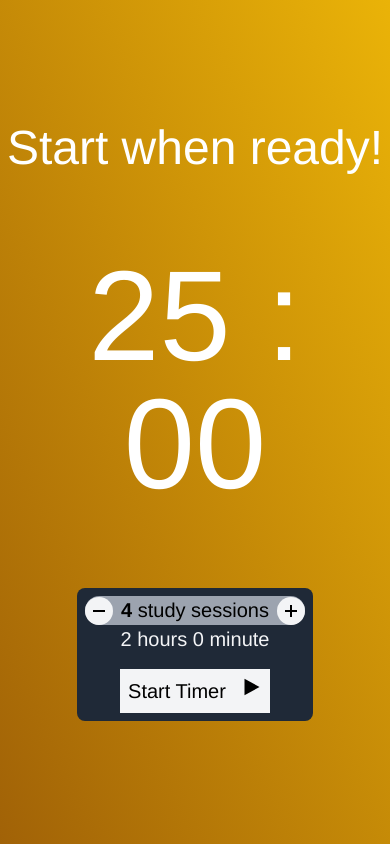
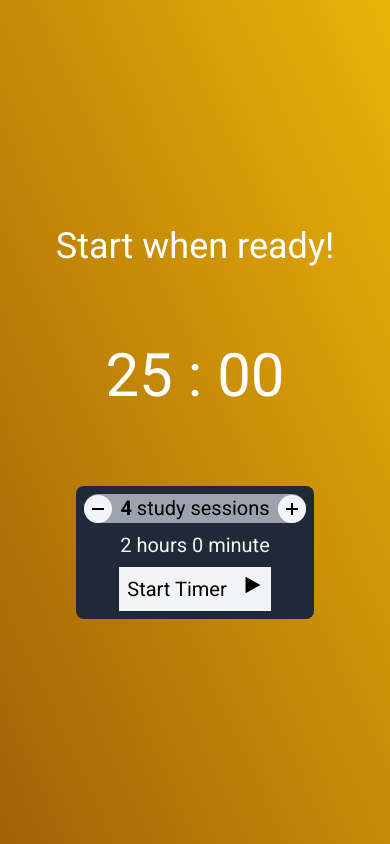
Before and after one commit to Seysa/timer, a Vue app: page / in a window 390 px wide. Built offline with nearby package versions, Linux system fonts and the light colour scheme.

Commit message:
fix scaling for phones

```diff
--- a/package.json
+++ b/package.json
@@ -9,6 +9,7 @@
   },
   "dependencies": {
     "core-js": "^3.6.5",
+    "typeface-roboto": "^1.1.13",
     "vue": "^3.0.0",
     "vue-router": "^4.0.0-0",
     "webpack": "^5.65.0"
--- a/src/App.vue
+++ b/src/App.vue
@@ -1,18 +1,16 @@
 <template>
   <div
-    class="wrapper h-screen w-full flex flex-col justify-center gap-20 items-center"
-    :class="{
-      idle: !running,
-      work: running && workMode,
-      break: running && !workMode,
-    }"
+    class="wrapper h-screen font-roboto w-full flex flex-col justify-center gap-20 items-center"
+    :class="activityColor"
   >
     <div id="status">
-      <h1 v-if="!running" class="text-5xl text-white">Start when ready!</h1>
-      <h1 v-else-if="workMode" class="text-7xl text-white font-bold">work</h1>
-      <h1 v-else class="text-7xl text-white font-bold">pause</h1>
+      <h1 v-if="!running" class="text-4xl sm:text-5xl text-white text-center">
+        Start when ready!
+      </h1>
+      <h1 v-else-if="workMode" class="status">work</h1>
+      <h1 v-else class="status">pause</h1>
     </div>
-    <div id="time" class="text-9xl text-white mx-auto text-center">
+    <div id="time" class="text-6xl sm:text-9xl text-white mx-auto text-center">
       <span id="minutes">{{ toTwoDigits(minutes) }}</span>
       :
       <span id="seconds">{{ toTwoDigits(seconds) }}</span>
@@ -20,7 +18,7 @@
 
     <div
       id="controls"
-      class="flex flex-col justify-center items-center gap-4 bg-gray-800 p-2 text-xl rounded-lg text-gray-100"
+      class="flex flex-col justify-center items-center gap-2 bg-gray-800 p-2 text-xl rounded-lg text-gray-100"
     >
       <div id="sessions" v-if="!running">
         <div id="modifysessions" class="bg-gray-400 text-black rounded-full">
@@ -36,9 +34,9 @@
             <img src="./assets/img/plus.svg" alt="+" />
           </button>
         </div>
-        <div id="totaltime" class="text-center">
-          {{ minutesToHourMinutes(periods * 30) }}
-        </div>
+      </div>
+      <div id="totaltime" v-if="!running" class="text-center">
+        {{ minutesToHourMinutes(periods * 30) }}
       </div>
       <button
         class="bg-gray-100 p-2 text-black flex gap-4"
@@ -75,6 +73,19 @@ const workMode = ref(true);
 const periods = ref(4);
 const minutes = ref(WORK_MINUTES);
 const seconds = ref(0);
+
+const activityColor = computed(() => {
+  const res = ["bg-gradient-to-tr"];
+  if (!running.value) {
+    res.push("from-yellow-700", "to-yellow-500");
+  } else if (workMode.value) {
+    res.push("from-red-800", "to-red-500");
+  } else {
+    // is pause
+    res.push("from-green-800", "to-green-500");
+  }
+  return res;
+});
 
 function restartTimer() {
   minutes.value = WORK_MINUTES;
@@ -154,19 +165,7 @@ function stopTimer() {
   @apply bg-gray-100 text-white w-7 p-2 rounded-full hover:bg-white transition-colors;
 }
 
-.work {
-  @apply bg-gradient-to-tr from-red-800 to-red-500;
-}
-
-.break {
-  @apply bg-gradient-to-tr from-green-800 to-green-500;
-}
-
-.idle {
-  @apply bg-gradient-to-tr from-yellow-700 to-yellow-500;
-}
-
-#app {
-  font-family: Avenir, Helvetica, Arial, sans-serif;
+.status {
+  @apply text-5xl md:text-7xl text-white font-bold;
 }
 </style>
--- a/src/main.ts
+++ b/src/main.ts
@@ -3,5 +3,6 @@ import App from "./App.vue";
 import router from "./router";
 
 import "./styles/tailwind.css";
+import "typeface-roboto/index.css";
 
 createApp(App).use(router).mount("#app");
--- a/tailwind.config.js
+++ b/tailwind.config.js
@@ -1,7 +1,11 @@
 module.exports = {
   content: ["./src/**/*.{html,js,vue}"], // Make sure 'vue' is added here since this is a Vue project
   theme: {
-    extend: {},
+    extend: {
+      fontFamily: {
+        roboto: ["Roboto", "sans-serif"],
+      },
+    },
   },
   plugins: [],
 }
```
Also changed, not shown: 1 other file (tests, documents, lock files or other folders).
